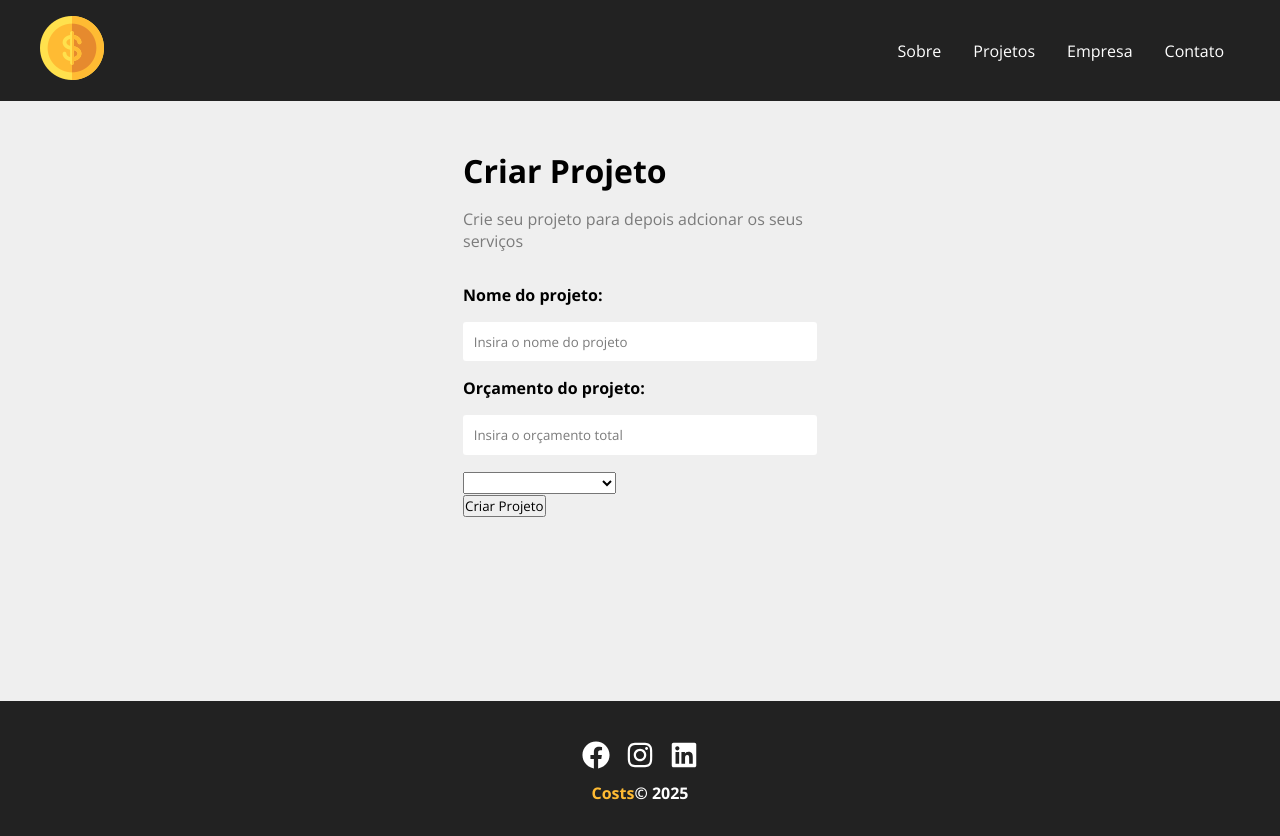
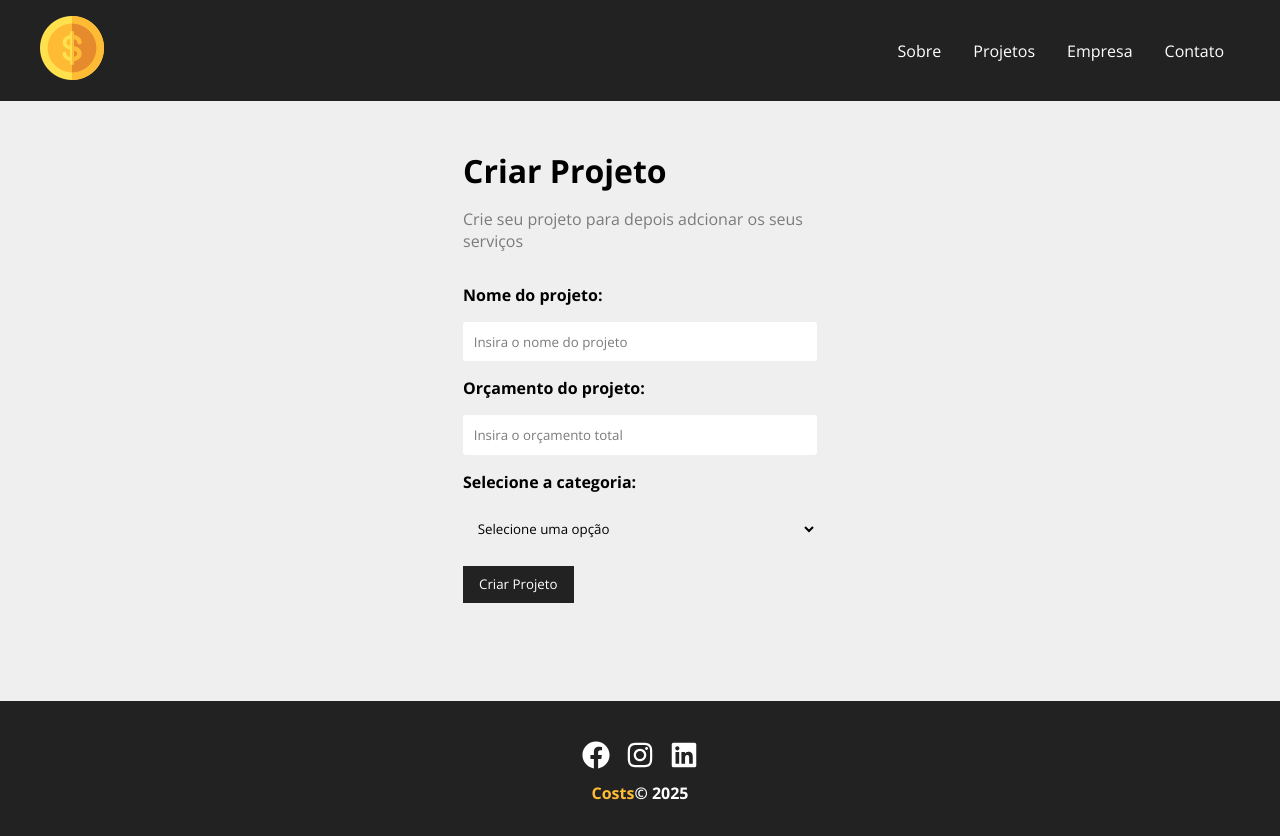
Before and after one commit to RoberthVieira/Costs, a React (Create React App) app: page /newproject in a window 1280 px wide. Built offline with nearby package versions, Linux system fonts and the light colour scheme.

Commit message:
feat: criação dos componentes select e submitbutton.

```diff
--- /dev/null
+++ b/db.json
@@ -0,0 +1,3 @@
+{
+    "projects":[]
+}
--- a/package.json
+++ b/package.json
@@ -18,6 +18,7 @@
   },
   "scripts": {
     "start": "react-scripts start",
+    "backend":"json-server --watch db.json port 5000",
     "build": "react-scripts build",
     "test": "react-scripts test",
     "eject": "react-scripts eject"
--- a/public/index.html
+++ b/public/index.html
@@ -1,5 +1,5 @@
 <!DOCTYPE html>
-<html lang="en">
+<html lang="pt-br">
   <head>
     <meta charset="utf-8" />
     <link rel="icon" href="favicon.ico" />
--- /dev/null
+++ b/src/Components/Forms/Select.js
@@ -0,0 +1,14 @@
+import styles from './Select.module.css';
+
+export default function Select({text, name, options, handleOnChange, value}){
+    return (
+        <div className={styles.form_control}>
+            <label htmlFor={name}>
+                {text}:
+            </label>
+            <select name={name} id={name}>
+                <option>Selecione uma opção</option>
+            </select>
+        </div>
+    )
+}
--- /dev/null
+++ b/src/Components/Forms/Select.module.css
@@ -0,0 +1,16 @@
+.form_control{
+    display: flex;
+    flex-direction: column;
+    margin-bottom: 1em;
+}
+
+.form_control label{
+    margin-bottom: 1em;
+    font-weight: bold;
+}
+
+.form_control select{
+    padding: 0.8em;
+    border-radius: 3px;
+    border: none;
+}
--- /dev/null
+++ b/src/Components/Forms/SubmitButton.js
@@ -0,0 +1,9 @@
+import styles from './SubmitButton.module.css';
+
+export default function SubmitButton({text}){
+    return(
+        <div>
+            <button className={styles.btn}>{text}</button>
+        </div>
+    )
+}
--- /dev/null
+++ b/src/Components/Forms/SubmitButton.module.css
@@ -0,0 +1,13 @@
+.btn{
+    background-color: #222;
+    color: #fff;
+    padding: 0.7em 1.2em;
+    text-decoration: none;
+    transition: 0.5s;
+    cursor: pointer;
+    border: none;
+}
+
+.btn:hover{
+    color: #ffbb33;
+}
--- a/src/Components/Pages/NewProject.js
+++ b/src/Components/Pages/NewProject.js
@@ -7,7 +7,7 @@ export default function NewProject(){
         <div className={styles.newproject_container}>
             <h1>Criar Projeto</h1>
             <p>Crie seu projeto para depois adcionar os seus serviços</p>
-            <ProjectForm/>
+            <ProjectForm btnText="Criar Projeto"/>
         </div>
     )
 }
--- a/src/Components/projects/ProjectForm.js
+++ b/src/Components/projects/ProjectForm.js
@@ -1,7 +1,9 @@
 import styles from './ProjectForm.module.css';
 import Input from '../Forms/Input';
+import Select from '../Forms/Select';
+import SubmitButton from '../Forms/SubmitButton';
 
-export default function ProjectForm(){
+export default function ProjectForm({btnText}){
     return(
         <form className={styles.form}>
             <Input
@@ -17,14 +19,13 @@ export default function ProjectForm(){
                 placeholder='Insira o orçamento total'
 
             />
-            <div>
-                <select name="category_id">
-                    <option disabled>Selecione a categoria</option>
-                </select>
-            </div>
-            <div>
-                <input type="submit" value="Criar Projeto"/>
-            </div>
+            <Select
+                name="category_id"
+                text="Selecione a categoria"
+            />
+            <SubmitButton
+                text={btnText}
+            />
         </form>
     )
 }
```
